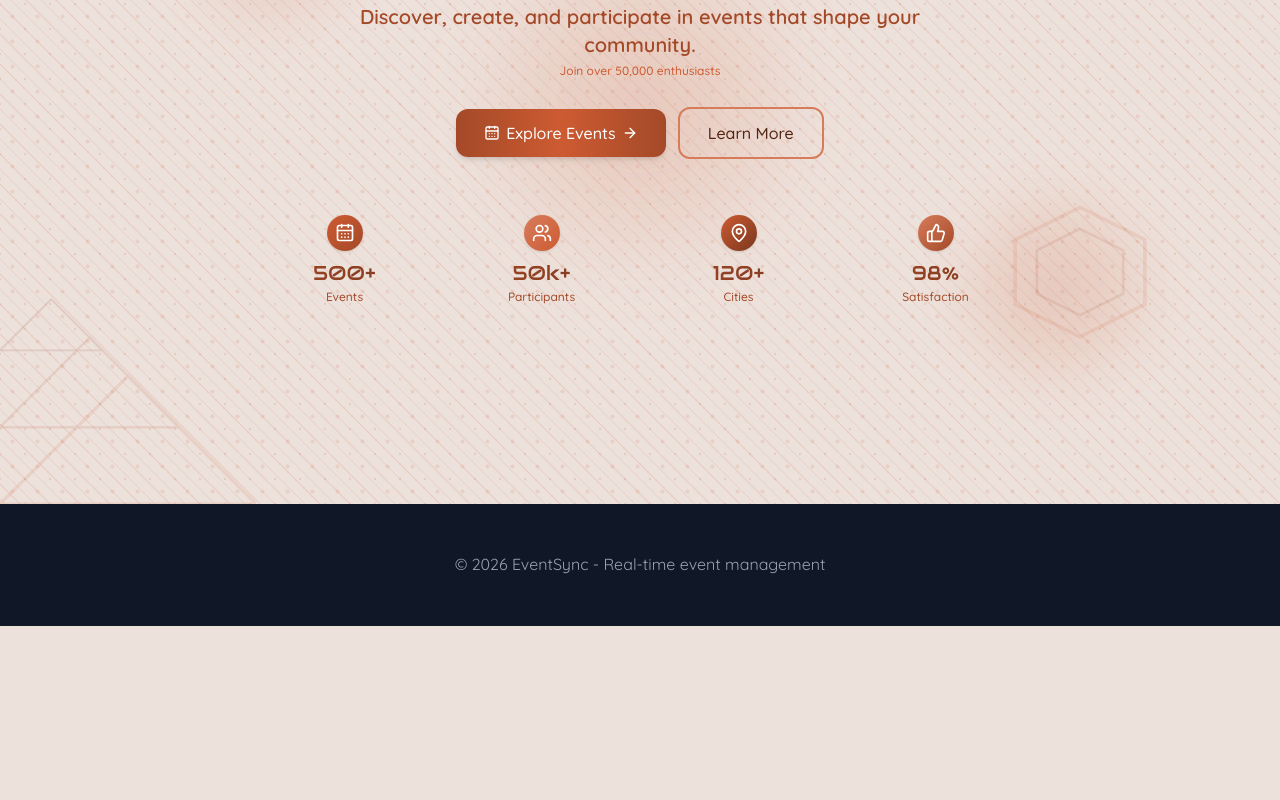
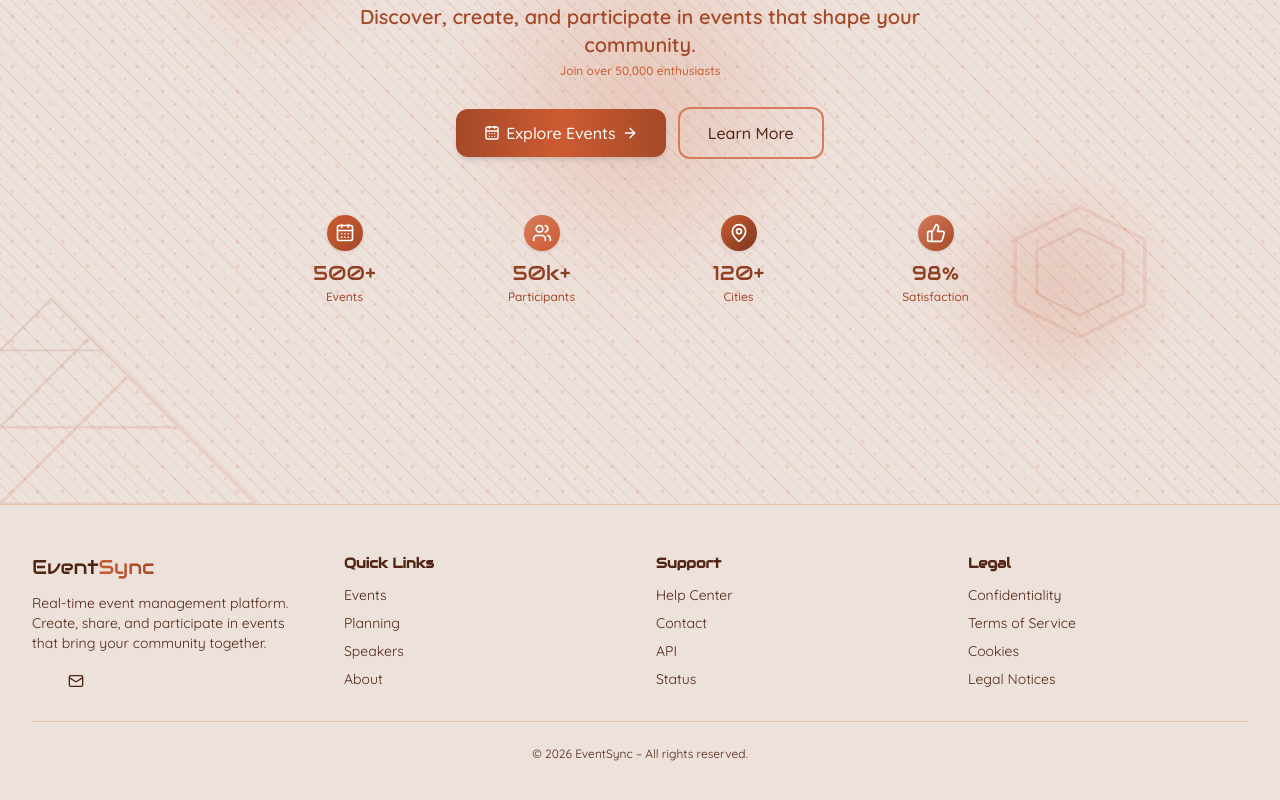
Before and after one commit to eventsync0/Event_Sync_2026_Client, a Next.js app: page / in a window 1280 px wide. Shown: the part 296-1096 px from the top of the page. Before the commit the page ends 922 px from the top, so only its background shows below. Built offline with nearby package versions, Linux system fonts and the light colour scheme.

Commit message:
feat(footer) prototype

```diff
--- a/src/app/events/EventCard.tsx
+++ b/src/app/events/EventCard.tsx
@@ -21,68 +21,68 @@ export default function EventCard({ event }: EventCardProps) {
 
   return (
     <Link href={`/events/${event.id}`} className="block group">
-      <div className="bg-white dark:bg-gray-900 rounded-3xl shadow-sm hover:shadow-2xl hover:-translate-y-1 transition-all duration-300 overflow-hidden border border-gray-100 dark:border-gray-800 h-full flex flex-col">
+      <div className="bg-card dark:bg-coffee-950 rounded-xl shadow-sm hover:shadow-xl hover:-translate-y-1 transition-all duration-300 overflow-hidden border border-coffee-100 dark:border-coffee-800 h-full flex flex-col">
 
         {/* Status Badge */}
         <div className="h-2">
           {hasLiveSession ? (
-            <div className="bg-success text-white text-xs font-bold px-6 py-2.5 flex items-center gap-2">
+            <div className="bg-coffee-600 text-white text-xs font-bold px-6 py-2.5 flex items-center gap-2">
               <div className="w-2 h-2 bg-white rounded-full animate-pulse"></div>
               LIVE NOW
             </div>
           ) : isEventStarted ? (
-            <div className="bg-yellow-500 text-white text-xs font-bold px-6 py-2.5 flex items-center gap-2">
+            <div className="bg-amber-500 text-white text-xs font-bold px-6 py-2.5 flex items-center gap-2">
               EVENT STARTED
             </div>
           ) : (
-            <div className="bg-gray-500 text-white text-xs font-bold px-6 py-2.5">
+            <div className="bg-coffee-400 text-white text-xs font-bold px-6 py-2.5">
               UPCOMING
             </div>
           )}
         </div>
 
         <div className="p-6 md:p-8 flex-1">
-          <h3 className="text-xl md:text-2xl font-bold text-gray-900 dark:text-white mb-4 group-hover:text-primary transition-colors line-clamp-2 min-h-[2.8em]">
+          <h3 className="text-xl md:text-2xl font-audiowide text-foreground mb-4 group-hover:text-coffee-600 dark:group-hover:text-coffee-400 transition-colors line-clamp-2 min-h-[2.8em]">
             {event.title}
           </h3>
 
-          <p className="text-gray-600 dark:text-gray-400 mb-6 line-clamp-3 text-[15px] leading-relaxed">
+          <p className="text-txt-secondary mb-6 line-clamp-3 text-[15px] leading-relaxed">
             {event.description}
           </p>
 
           <div className="space-y-4 text-sm">
             <div className="flex items-start gap-3">
-              <Calendar className="w-5 h-5 text-primary mt-0.5 shrink-0" />
+              <Calendar className="w-5 h-5 text-coffee-600 dark:text-coffee-400 mt-0.5 shrink-0" />
               <div>
-                <p className="font-medium text-gray-700 dark:text-gray-300">Date</p>
-                <p className="text-gray-600 dark:text-gray-400">{formatFullDate(event.startDate)}</p>
+                <p className="font-medium text-foreground">Date</p>
+                <p className="text-txt-secondary">{formatFullDate(event.startDate)}</p>
               </div>
             </div>
 
             <div className="flex items-start gap-3">
-              <Clock className="w-5 h-5 text-primary mt-0.5 shrink-0" />
+              <Clock className="w-5 h-5 text-coffee-600 dark:text-coffee-400 mt-0.5 shrink-0" />
               <div>
-                <p className="font-medium text-gray-700 dark:text-gray-300">Time</p>
-                <p className="text-gray-600 dark:text-gray-400">
+                <p className="font-medium text-foreground">Time</p>
+                <p className="text-txt-secondary">
                   {formatTime(event.startDate)} — {formatTime(event.endDate)}
                 </p>
               </div>
             </div>
 
             <div className="flex items-start gap-3">
-              <MapPin className="w-5 h-5 text-primary mt-0.5 shrink-0" />
+              <MapPin className="w-5 h-5 text-coffee-600 dark:text-coffee-400 mt-0.5 shrink-0" />
               <div>
-                <p className="font-medium text-gray-700 dark:text-gray-300">Location</p>
-                <p className="text-gray-600 dark:text-gray-400 line-clamp-2">{event.location}</p>
+                <p className="font-medium text-foreground">Location</p>
+                <p className="text-txt-secondary line-clamp-2">{event.location}</p>
               </div>
             </div>
 
             {sessionCount > 0 && (
               <div className="flex items-start gap-3">
-                <Users className="w-5 h-5 text-primary mt-0.5 shrink-0" />
+                <Users className="w-5 h-5 text-coffee-600 dark:text-coffee-400 mt-0.5 shrink-0" />
                 <div>
-                  <p className="font-medium text-gray-700 dark:text-gray-300">Sessions</p>
-                  <p className="text-gray-600 dark:text-gray-400">
+                  <p className="font-medium text-foreground">Sessions</p>
+                  <p className="text-txt-secondary">
                     {sessionCount} session{sessionCount > 1 ? 's' : ''}
                   </p>
                 </div>
@@ -91,10 +91,10 @@ export default function EventCard({ event }: EventCardProps) {
           </div>
         </div>
 
-        <div className="border-t border-gray-100 dark:border-gray-800 px-6 py-5 bg-gray-50 dark:bg-gray-950 mt-auto">
-          <div className="text-primary font-semibold flex items-center justify-between text-sm group-hover:text-primary-600 transition-colors">
+        <div className="border-t border-coffee-100 dark:border-coffee-800 px-6 py-5 bg-coffee-50/50 dark:bg-coffee-900/30 mt-auto">
+          <div className="text-coffee-600 dark:text-coffee-400 font-semibold flex items-center justify-between text-sm group-hover:text-coffee-700 dark:group-hover:text-coffee-300 transition-colors">
             View Event Details
-            <span className="text-lg group-hover:translate-x-1 transition">→</span>
+            <span className="text-lg group-hover:translate-x-1 transition-transform">→</span>
           </div>
         </div>
       </div>
--- a/src/components/common/Footer.tsx
+++ b/src/components/common/Footer.tsx
@@ -1,9 +1,86 @@
+import Link from 'next/link';
+import { Mail } from 'lucide-react';
+
 export default function Footer() {
-    return (
-      <footer className="bg-gray-900 text-gray-400 py-12 mt-auto">
-        <div className="max-w-7xl mx-auto px-6 text-center">
-          <p>© 2026 EventSync - Real-time event management</p>
+  const currentYear = new Date().getFullYear();
+
+  return (
+    <footer className="border-t border-coffee-200 dark:border-coffee-800 bg-background/80 backdrop-blur-sm mt-auto">
+      <div className="max-w-7xl mx-auto px-4 sm:px-6 lg:px-8 py-8 sm:py-10 md:py-12">
+        <div className="grid grid-cols-1 sm:grid-cols-2 lg:grid-cols-4 gap-8">
+
+          {/* Brand & description */}
+          <div className="space-y-3">
+            <div className="font-audiowide text-lg sm:text-xl">
+              <span className="text-foreground">Event</span>
+              <span className="bg-gradient-to-r from-coffee-500 to-coffee-600 bg-clip-text text-transparent">
+                Sync
+              </span>
+            </div>
+            <p className="text-sm text-muted-foreground">
+              Real-time event management platform. Create, share, and participate in events that bring your community together.
+            </p>
+            <div className="flex gap-3 pt-2">
+              <Link href="#" className="text-muted-foreground hover:text-coffee-600 dark:hover:text-coffee-400 transition-colors">
+
+                <span className="sr-only">GitHub</span>
+              </Link>
+              <Link href="#" className="text-muted-foreground hover:text-coffee-600 dark:hover:text-coffee-400 transition-colors">
+
+                <span className="sr-only">Twitter</span>
+              </Link>
+              <Link href="#" className="text-muted-foreground hover:text-coffee-600 dark:hover:text-coffee-400 transition-colors">
+
+                <span className="sr-only">LinkedIn</span>
+              </Link>
+              <Link href="#" className="text-muted-foreground hover:text-coffee-600 dark:hover:text-coffee-400 transition-colors">
+                <Mail className="w-4 h-4" />
+                <span className="sr-only">Email</span>
+              </Link>
+            </div>
+          </div>
+
+          {/* Quick Links */}
+          <div>
+            <h3 className="font-audiowide text-sm font-semibold text-foreground mb-3">Quick Links</h3>
+            <ul className="space-y-2 text-sm">
+              <li><Link href="/events" className="text-muted-foreground hover:text-coffee-600 dark:hover:text-coffee-400 transition-colors">Events
+
+              </Link></li>
+              <li><Link href="/planning" className="text-muted-foreground hover:text-coffee-600 dark:hover:text-coffee-400 transition-colors">Planning</Link></li>
+              <li><Link href="/speakers" className="text-muted-foreground hover:text-coffee-600 dark:hover:text-coffee-400 transition-colors">Speakers</Link></li>
+              <li><Link href="/about" className="text-muted-foreground hover:text-coffee-600 dark:hover:text-coffee-400 transition-colors">About</Link></li>
+            </ul>
+          </div>
+
+          {/* Support */}
+          <div>
+            <h3 className="font-audiowide text-sm font-semibold text-foreground mb-3">Support</h3>
+            <ul className="space-y-2 text-sm">
+              <li><Link href="#" className="text-muted-foreground hover:text-coffee-600 dark:hover:text-coffee-400 transition-colors">Help Center</Link></li>
+              <li><Link href="#" className="text-muted-foreground hover:text-coffee-600 dark:hover:text-coffee-400 transition-colors">Contact</Link></li>
+              <li><Link href="#" className="text-muted-foreground hover:text-coffee-600 dark:hover:text-coffee-400 transition-colors">API</Link></li>
+              <li><Link href="#" className="text-muted-foreground hover:text-coffee-600 dark:hover:text-coffee-400 transition-colors">Status</Link></li>
+            </ul>
+          </div>
+
+          {/* Legal */}
+          <div>
+            <h3 className="font-audiowide text-sm font-semibold text-foreground mb-3">Legal</h3>
+            <ul className="space-y-2 text-sm">
+              <li><Link href="#" className="text-muted-foreground hover:text-coffee-600 dark:hover:text-coffee-400 transition-colors">Confidentiality</Link></li>
+              <li><Link href="#" className="text-muted-foreground hover:text-coffee-600 dark:hover:text-coffee-400 transition-colors">Terms of Service</Link></li>
+              <li><Link href="#" className="text-muted-foreground hover:text-coffee-600 dark:hover:text-coffee-400 transition-colors">Cookies</Link></li>
+              <li><Link href="#" className="text-muted-foreground hover:text-coffee-600 dark:hover:text-coffee-400 transition-colors">Legal Notices</Link></li>
+            </ul>
+          </div>
         </div>
-      </footer>
-    );
-  }
+
+        {/* Copyright */}
+        <div className="border-t border-coffee-200 dark:border-coffee-800 mt-8 pt-6 text-center text-xs text-muted-foreground">
+          <p>© {currentYear} EventSync – All rights reserved.</p>
+        </div>
+      </div>
+    </footer>
+  );
+}
```
